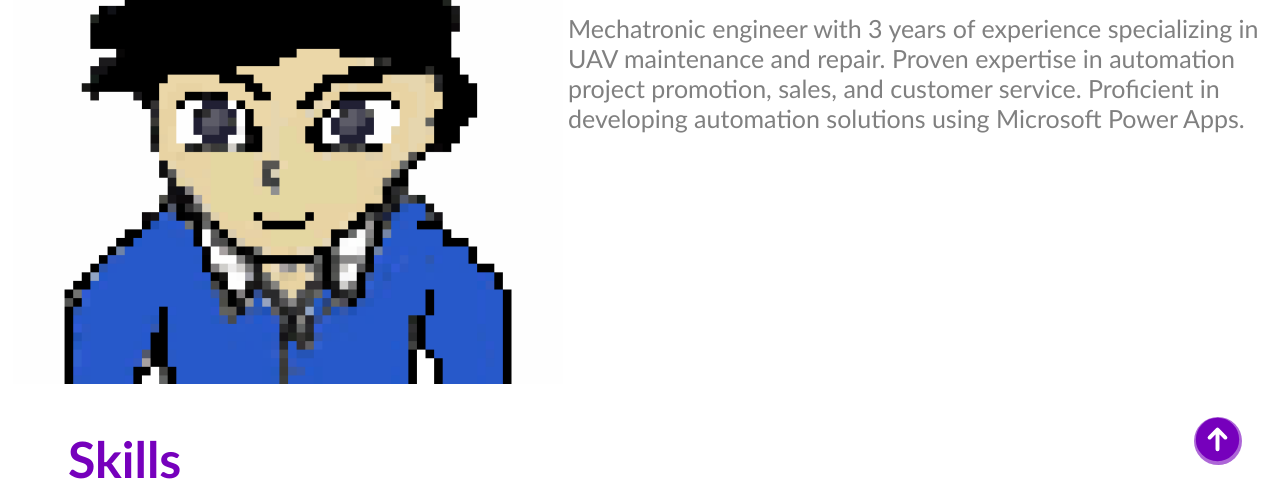
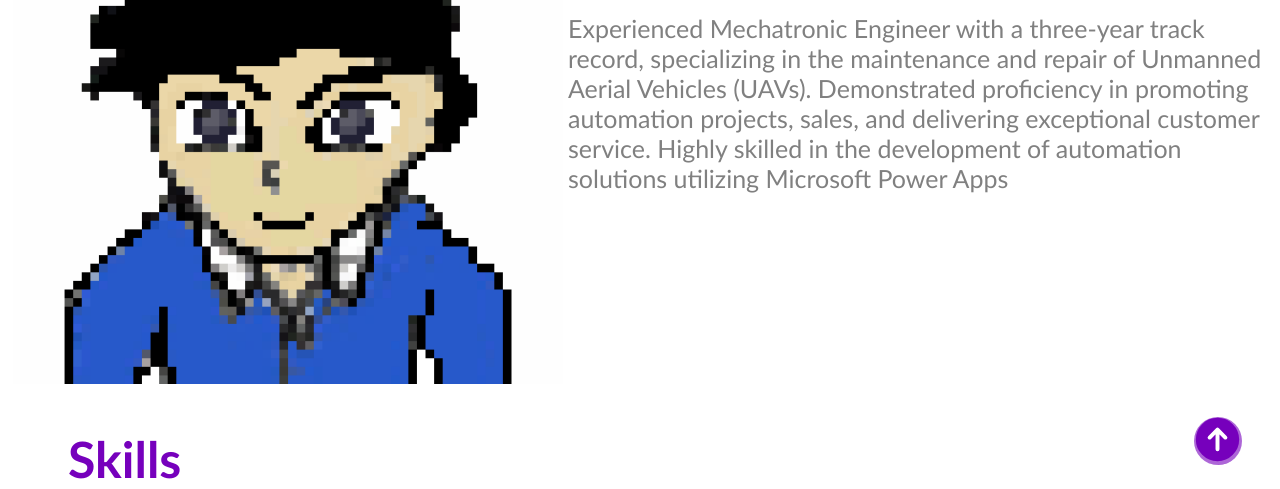
Before and after one commit to skala2301/c_resume, a plain HTML site: page index.html in a window 1280 px wide. Shown: the part 311-800 px from the top of the page. Drawn offline with Linux system fonts and the light colour scheme; no server answers.

Commit message:
Update index.html
Changed introduction, as suggested by my boss

```diff
--- a/index.html
+++ b/index.html
@@ -45,8 +45,8 @@
             Hi, I'm Carlos Iglesias!
           </h1>
           <p>
-            Mechatronic engineer with 3 years of experience specializing in UAV maintenance and repair. Proven expertise in automation project promotion, sales, and customer service.
-            Proficient in developing automation solutions using Microsoft Power Apps.
+            Experienced Mechatronic Engineer with a three-year track record, specializing in the maintenance and repair of Unmanned Aerial Vehicles (UAVs). Demonstrated proficiency in promoting automation projects,
+            sales, and delivering exceptional customer service. Highly skilled in the development of automation solutions utilizing Microsoft Power Apps
           </p>
       </div>
     </section>
```
